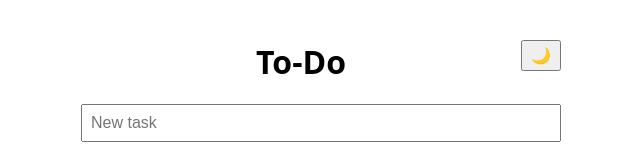
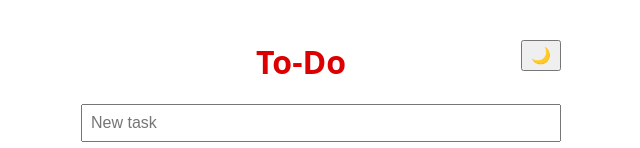
Before and after one commit to vinner0/todo261123, a plain HTML site: page index.html in a window 1280 px wide. Shown: the top 148 px of the page, without its empty margins (319-959 px from the left). Drawn offline with Linux system fonts and the light colour scheme.

Commit message:
Make title red
Co-Authored-By: Claude Sonnet 5.5 <noreply@anthropic.com>

```diff
--- a/index.html
+++ b/index.html
@@ -8,7 +8,7 @@
   :root { color-scheme: light; --bg: #fff; --fg: #000; --line: #ddd; --muted: #666; --done: #888; }
   :root[data-theme=dark] { color-scheme: dark; --bg: #1e1e1e; --fg: #eee; --line: #444; --muted: #aaa; --done: #777; }
   body { background: var(--bg); color: var(--fg); font-family: system-ui, sans-serif; max-width: 480px; margin: 40px auto; padding: 0 16px; }
-  h1 { text-align: center; }
+  h1 { text-align: center; color: #d00; }
   #theme { float: right; padding: 4px 8px; }
   select { padding: 8px; font-size: 1rem; }
   form { display: flex; gap: 8px; flex-wrap: wrap; }
```
Also changed, not shown: mockup.html (+2 -2 lines).
